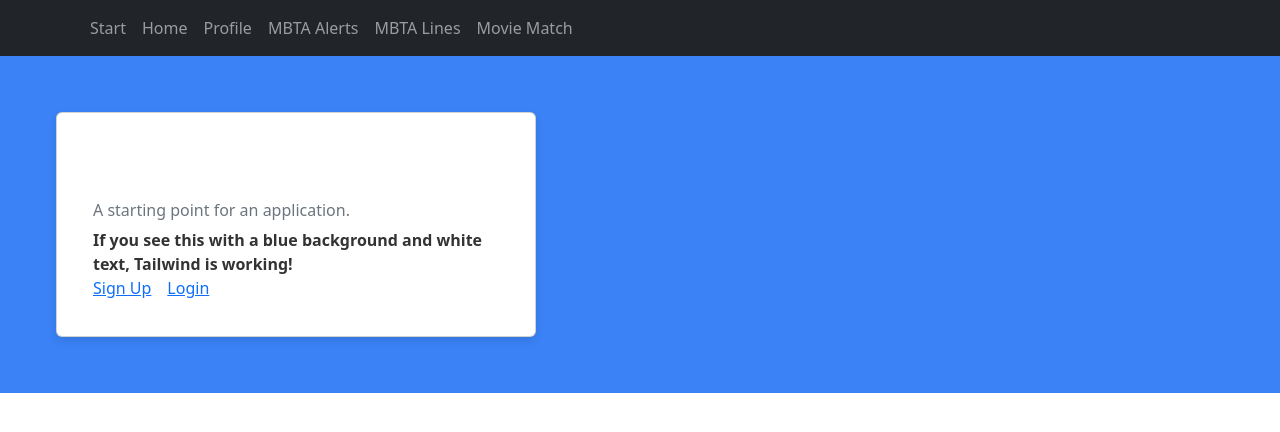
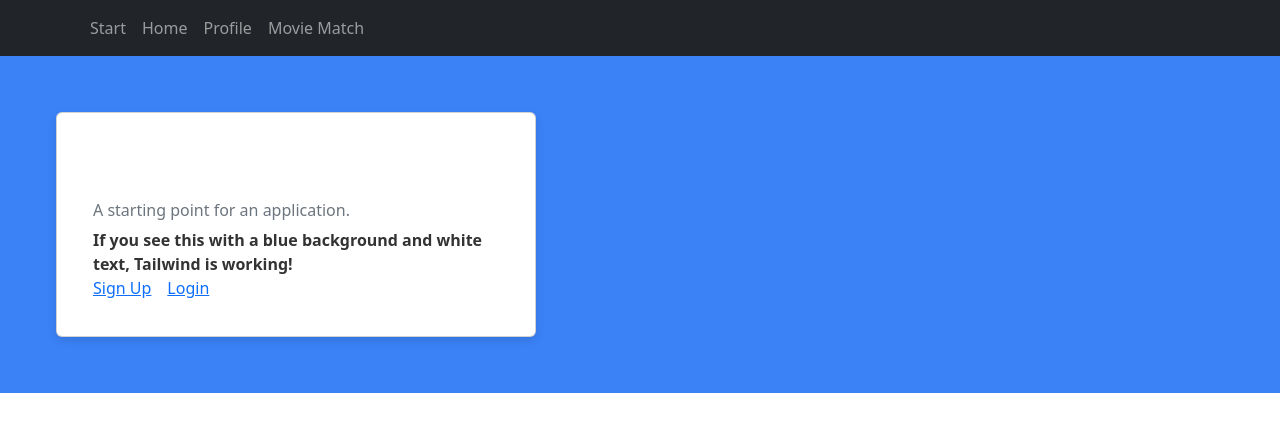
Before and after one commit to skishra/movie-match, a React (Create React App) app in the folder frontend/: page / in a window 1280 px wide. Shown: the top 432 px of the page. Built offline with nearby package versions, Linux system fonts and the light colour scheme; a web font is replaced by a local one.

Commit message:
Trevor 04/05/24 commmented out the mbta alerts

```diff
--- a/frontend/src/components/navbar.js
+++ b/frontend/src/components/navbar.js
@@ -26,8 +26,8 @@ export default function Navbar() {
         <Nav.Link href="/">Start</Nav.Link>
         <Nav.Link href="/home">Home</Nav.Link>
         <Nav.Link href="/privateUserProfile">Profile</Nav.Link>
-        <Nav.Link href="/mbtaAlerts">MBTA Alerts</Nav.Link>
-        <Nav.Link href="/mbtaLines">MBTA Lines</Nav.Link>
+        {/*<Nav.Link href="/mbtaAlerts">MBTA Alerts</Nav.Link>
+        <Nav.Link href="/mbtaLines">MBTA Lines</Nav.Link> */}
         <Nav.Link href="/MovieMatch">Movie Match</Nav.Link>
       </Nav>
     </Container>
```
